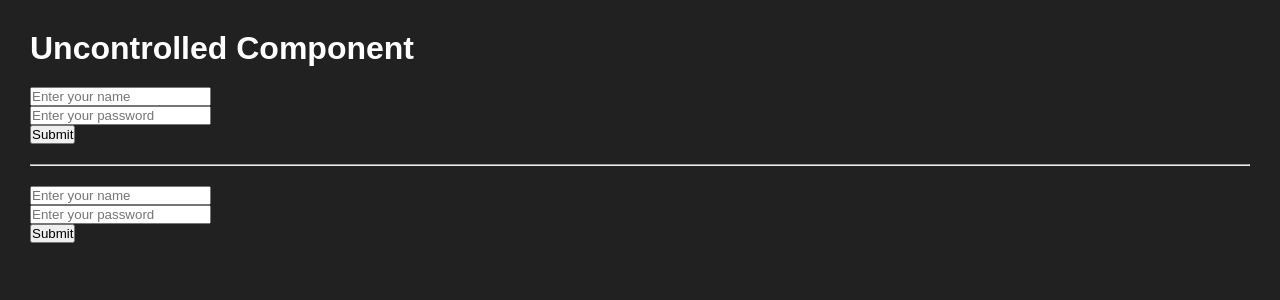
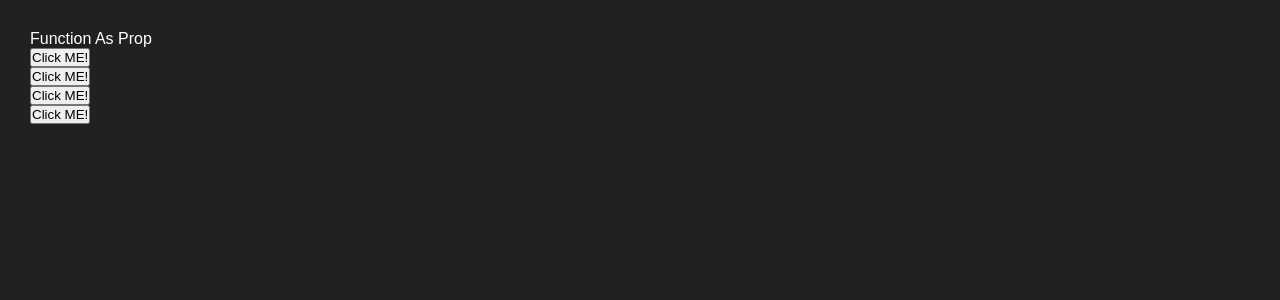
Before and after one commit to txrunishere/react-step-by-step, a React (Vite) app in the folder 02/: page / in a window 1280 px wide. Shown: the top 300 px of the page. Built offline with nearby package versions, Linux system fonts and the light colour scheme.

Commit message:
Pass Functions in components as Props

```diff
--- a/02/src/App.jsx
+++ b/02/src/App.jsx
@@ -9,6 +9,7 @@ import './components/StyleComponents/css/style.css'
 import StyledComponents from "./components/StyleComponents/StyledComponents"
 import UseRefHook, { StopWatch } from "./components/UseRefHook"
 import UncontrolledComponent from "./components/UncontrolledComponent"
+import FunctionAsProp from "./components/FunctionAsProp"
 
 const App = () => {
   return (
@@ -32,7 +33,7 @@ const App = () => {
       {/* <UseRefHook /> */}
       {/* <StopWatch /> */}
 
-      <UncontrolledComponent />
+      <FunctionAsProp />
     </>
   )
 }
--- /dev/null
+++ b/02/src/components/FunctionAsProp.jsx
@@ -0,0 +1,44 @@
+const FunctionAsProp = () => {
+  const names = ['Tarun', "John", 'Peter', 'Bruce']
+
+  const handleClick = (name) => {
+    alert("Hello " + name)
+  }
+
+  return (
+    <>
+      <div>Function As Prop</div>
+      <div>
+        {
+          names.map((name, index) => (
+            <User key={index} handleClick={handleClick} name={name} />
+          ))
+        }
+      </div>
+    </>
+  )
+}
+
+
+/*
+  We can't pass events as props
+*/
+
+
+/**
+ * Interview Question
+ * Q. Why we write functions in parent component and pass it as props in other components
+ * Ans. If we declare functions in components and we use that component in several places than every time we use component that function repeat
+*/
+
+
+const User = ({ handleClick, name }) => {
+  return (
+    <>
+      <button onClick={() => handleClick(name)}>Click ME!</button><br />
+    </>
+  )
+}
+
+
+export default FunctionAsProp
```
